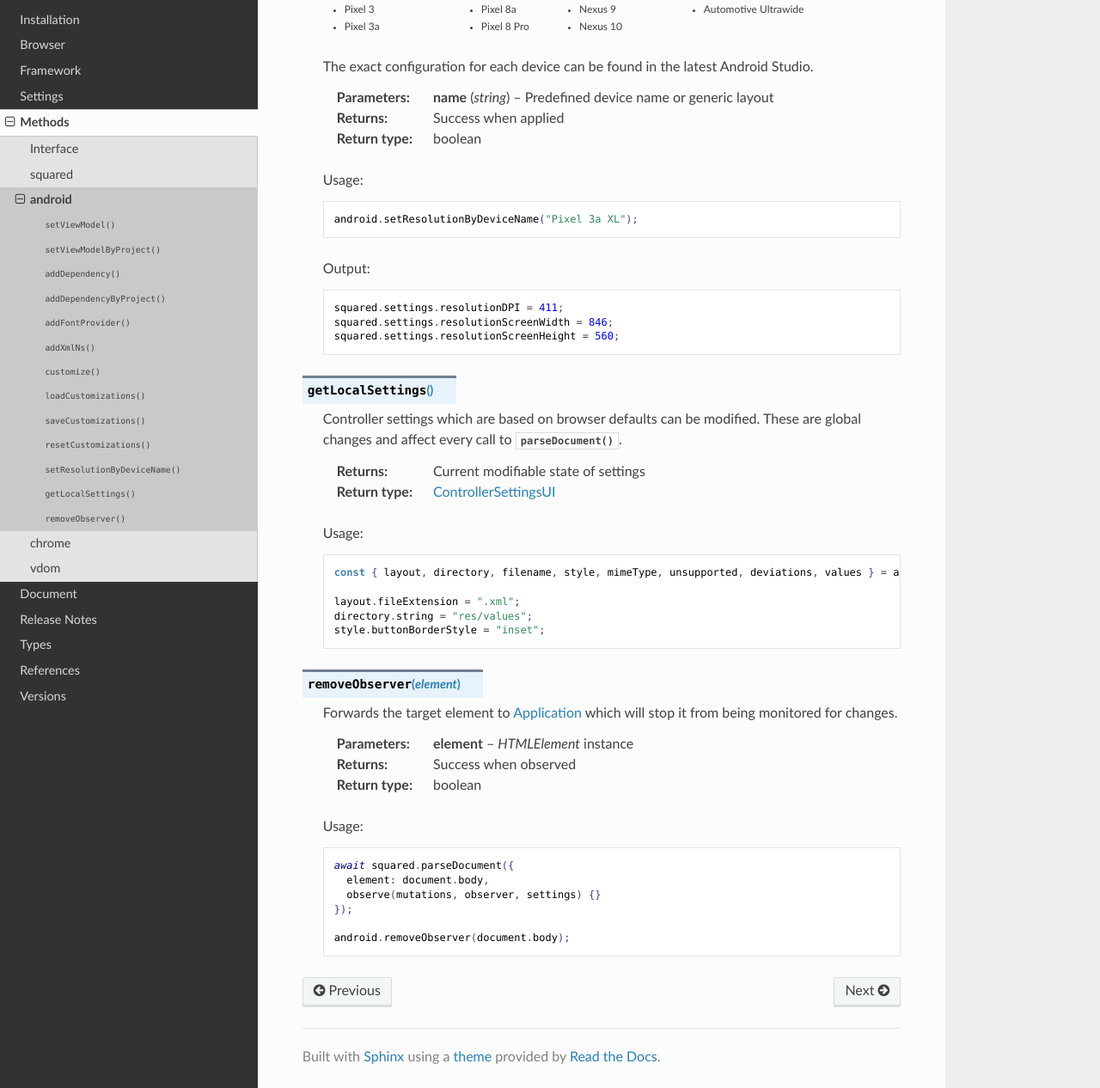
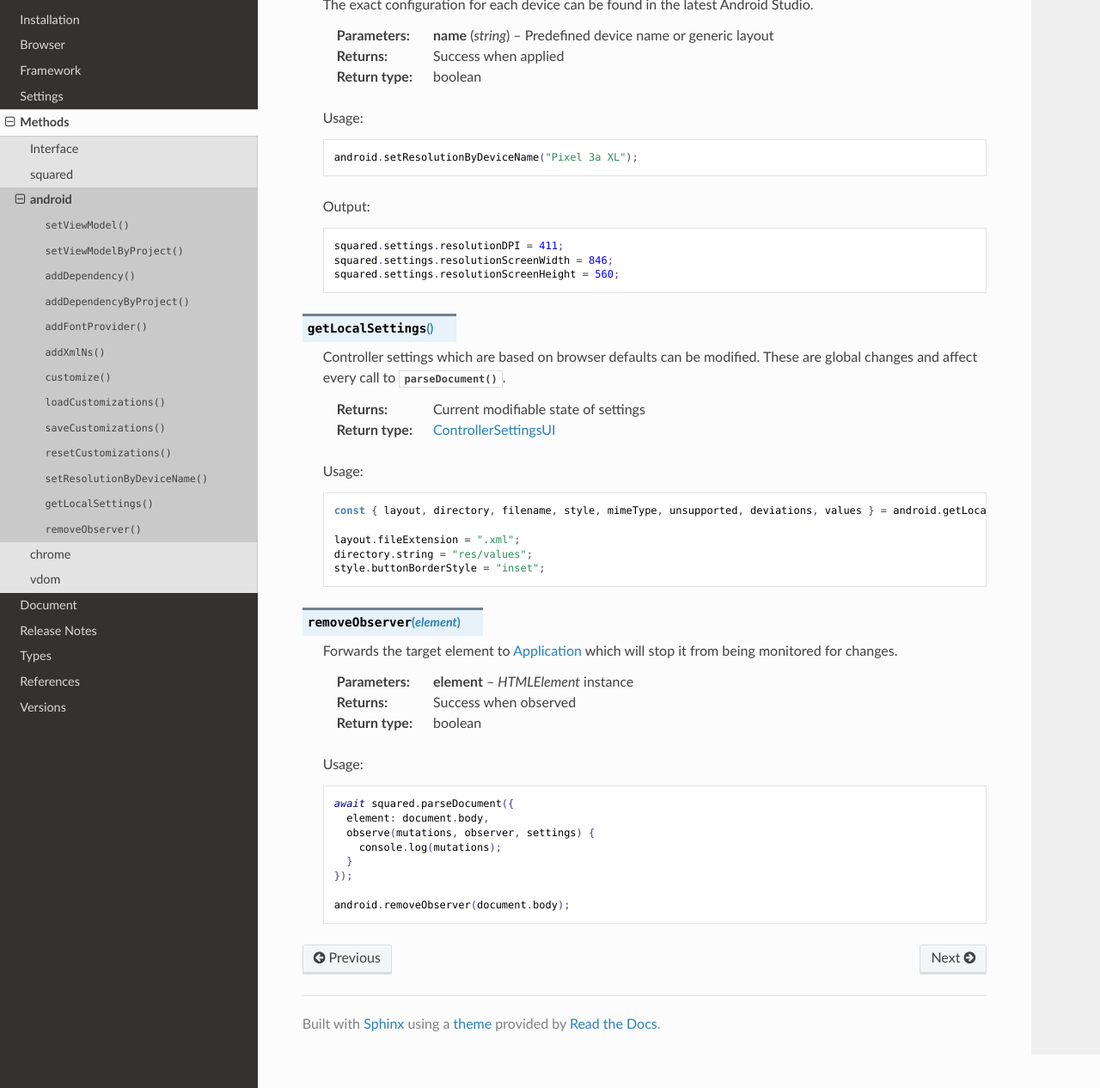
Before and after one commit to anpham6/android-docs, a Sphinx documentation site: the page built from source/methods/android.rst, in a window 1280 px wide and 1400 px high, scrolled down 5212 px, cut to the strip 134-1400 px from the top of the window. Shown: the whole strip at 86% size. Built offline with Sphinx 7.4.7 and the Read the Docs theme 3.1.0, drawn with Linux system fonts in a browser that asks for light colours.

Commit message:
CSS: Page content section width was increased.

```diff
--- a/source/_static/override.css
+++ b/source/_static/override.css
@@ -1,5 +1,13 @@
 .wy-side-nav-search {
     height: 130px;
+}
+
+.wy-nav-content-wrap .wy-nav-content {
+    max-width: 900px;
+}
+
+.wy-menu-vertical li .reference code {
+    font-size: 90%;
 }
 
 .rst-content div > section:first-child h1 {
@@ -34,15 +42,6 @@
 .rst-content a.reference code.xref {
     color: #444444;
     border: 1px solid gainsboro;
-}
-
-.hlist ul.simple li, .hlist ul.simple p {
-    line-height: 20px;
-    font-size: 12px;
-}
-
-.versionadded  blockquote .hlist ul.simple {
-    margin-bottom: 0px;
 }
 
 .rst-content section > section:nth-of-type(1):not(.release-notes) h2 {
@@ -90,6 +89,19 @@
     font-size: 90%;
 }
 
+.rst-content .admonition em.alt {
+    font-size: 100%;
+}
+
+.hlist ul.simple li, .hlist ul.simple p {
+    line-height: 20px;
+    font-size: 12px;
+}
+
+.versionadded  blockquote .hlist ul.simple {
+    margin-bottom: 0px;
+}
+
 .section-caption .code-block-caption {
     font-size: 100%;
     font-weight: 700;
--- a/source/methods/android.rst
+++ b/source/methods/android.rst
@@ -344,7 +344,9 @@
 
     await squared.parseDocument({
       element: document.body,
-      observe(mutations, observer, settings) {}
+      observe(mutations, observer, settings) {
+        console.log(mutations);
+      }
     });
 
     android.removeObserver(document.body);
```
